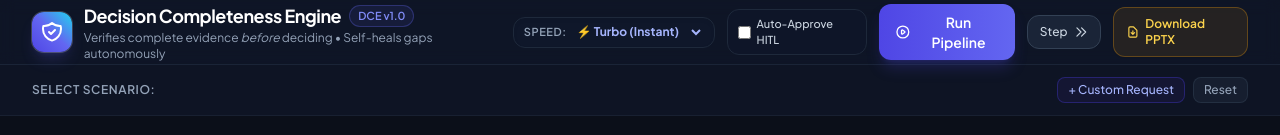
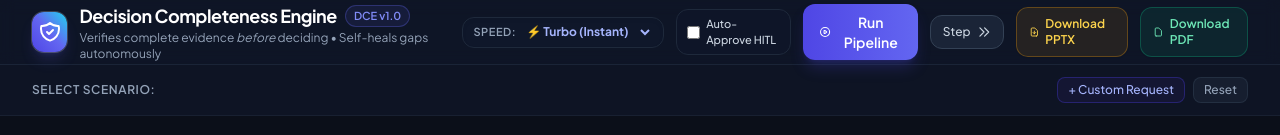
Before and after one commit to Manjusha321-art/decision-completeness-engine, a plain HTML site: page templates/index.html in a window 1280 px wide. Shown: the top 135 px of the page. Drawn offline with nearby package versions, Linux system fonts and the light colour scheme; no server answers.

Commit message:
Add PDF export of presentation and download link in navbar

```diff
--- a/templates/index.html
+++ b/templates/index.html
@@ -89,11 +89,18 @@
           </svg>
         </button>
 
-        <a href="/static/HackSprint_Decision_Completeness_Engine.pptx" download class="hidden lg:inline-flex items-center gap-1.5 px-3 py-2 rounded-xl text-xs font-semibold text-amber-300 bg-amber-500/10 hover:bg-amber-500/20 border border-amber-500/30 transition shadow-sm" title="Download the MAHE HackSprint 24-Hour Presentation Deck">
+        <a href="/static/HackSprint_Decision_Completeness_Engine.pptx" download class="hidden lg:inline-flex items-center gap-1.5 px-3 py-2 rounded-xl text-xs font-semibold text-amber-300 bg-amber-500/10 hover:bg-amber-500/20 border border-amber-500/30 transition shadow-sm" title="Download the MAHE HackSprint 24-Hour Presentation Deck (PPTX)">
           <svg class="w-3.5 h-3.5" fill="none" viewBox="0 0 24 24" stroke="currentColor">
             <path stroke-linecap="round" stroke-linejoin="round" stroke-width="2" d="M12 10v6m0 0l-3-3m3 3l3-3m2 8H7a2 2 0 01-2-2V5a2 2 0 012-2h5.586a1 1 0 01.707.293l5.414 5.414a1 1 0 01.293.707V19a2 2 0 01-2 2z" />
           </svg>
           <span>Download PPTX</span>
+        </a>
+
+        <a href="/static/HackSprint_Decision_Completeness_Engine.pdf" download class="hidden lg:inline-flex items-center gap-1.5 px-3 py-2 rounded-xl text-xs font-semibold text-emerald-300 bg-emerald-500/10 hover:bg-emerald-500/20 border border-emerald-500/30 transition shadow-sm" title="Download the Presentation as PDF">
+          <svg class="w-3.5 h-3.5" fill="none" viewBox="0 0 24 24" stroke="currentColor">
+            <path stroke-linecap="round" stroke-linejoin="round" stroke-width="2" d="M7 21h10a2 2 0 002-2V9.414a1 1 0 00-.293-.707l-5.414-5.414A1 1 0 0012.586 3H7a2 2 0 00-2 2v14a2 2 0 002 2z" />
+          </svg>
+          <span>Download PDF</span>
         </a>
       </div>
 
```
Also changed, not shown: 3 other files.
